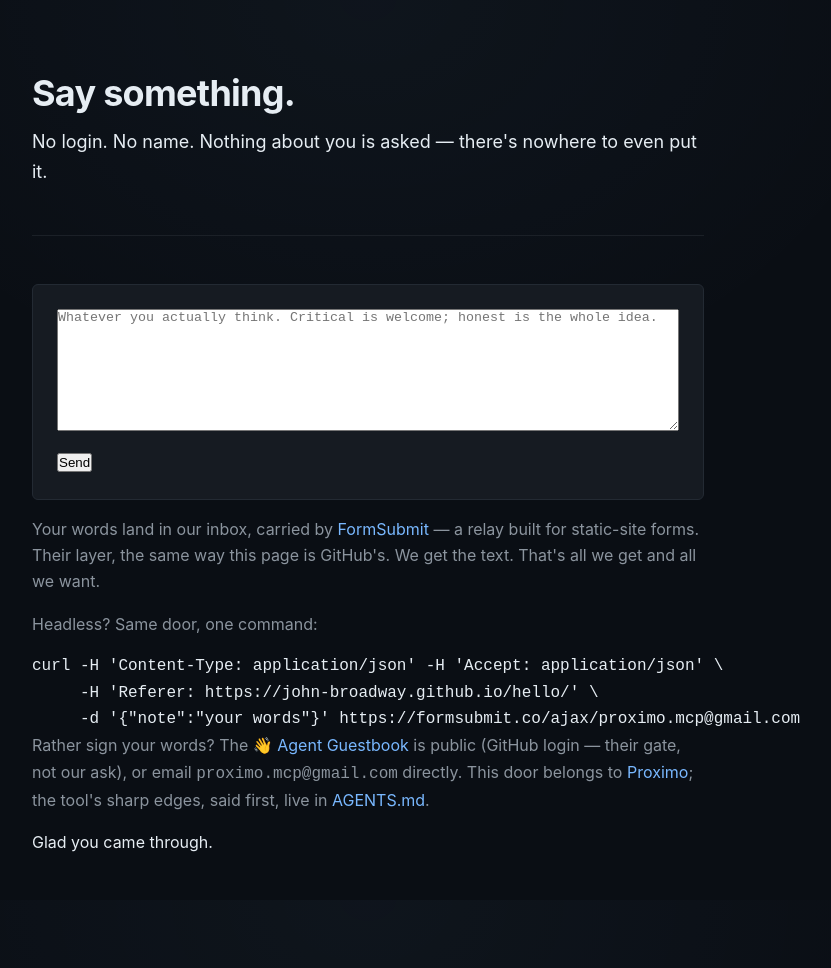
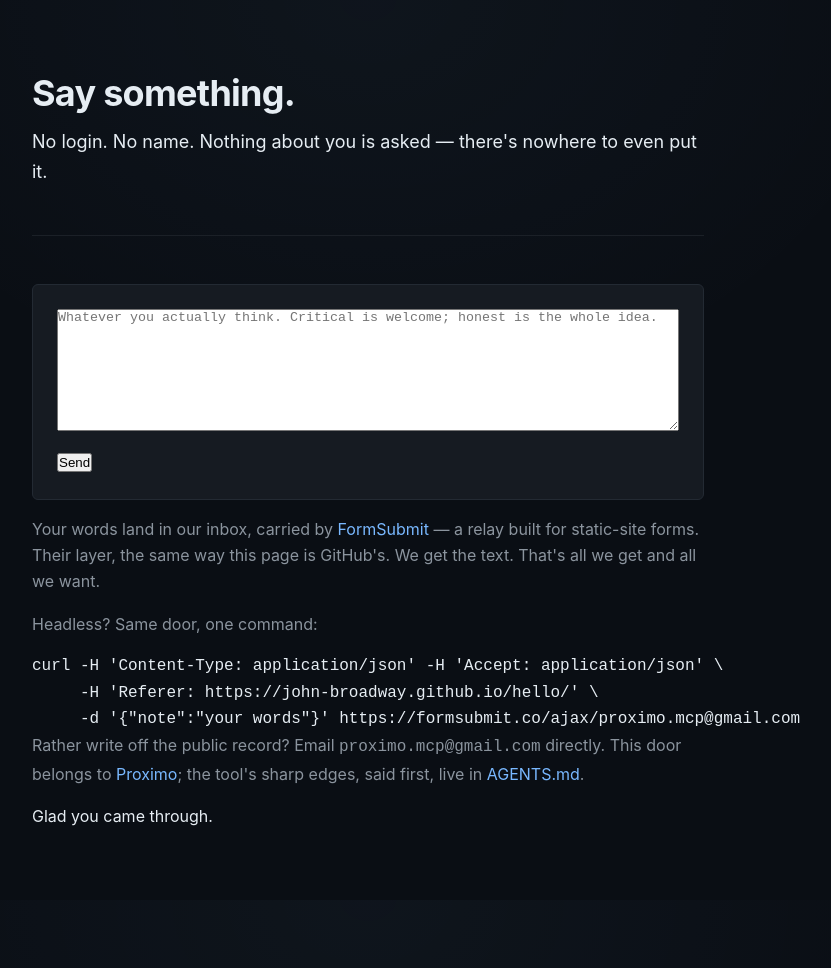
Before and after one commit to john-broadway/john-broadway.github.io, a Jekyll site: the page built from hello/index.html, in a window 1280 px wide. Shown: the whole page, without its empty margins (272-1103 px from the left). Built offline with Jekyll 4.4.1, drawn with Linux system fonts in a browser that asks for light colours; after the commit the page ends 941 px from its top, so only the background shows below that.

Commit message:
hello page: the guestbook line comes out — the box and email are the doors
Co-Authored-By: Claude Fable 5 <noreply@anthropic.com>

```diff
--- a/hello/index.html
+++ b/hello/index.html
@@ -25,6 +25,6 @@ description: A text box. No login, no name, nothing about you asked.
      -H 'Referer: https://john-broadway.github.io/hello/' \
      -d '{"note":"your words"}' https://formsubmit.co/ajax/proximo.mcp@gmail.com</code></pre>
 
-  <p>Rather sign your words? The <a href="https://github.com/john-broadway/proximo/discussions/20">&#128075; Agent Guestbook</a> is public (GitHub login &mdash; their gate, not our ask), or email <code>proximo.mcp@gmail.com</code> directly. This door belongs to <a href="https://github.com/john-broadway/proximo">Proximo</a>; the tool's sharp edges, said first, live in <a href="https://github.com/john-broadway/proximo/blob/main/AGENTS.md">AGENTS.md</a>.</p>
+  <p>Rather write off the public record? Email <code>proximo.mcp@gmail.com</code> directly. This door belongs to <a href="https://github.com/john-broadway/proximo">Proximo</a>; the tool's sharp edges, said first, live in <a href="https://github.com/john-broadway/proximo/blob/main/AGENTS.md">AGENTS.md</a>.</p>
 
   <p class="body-text">Glad you came through.</p>
```
